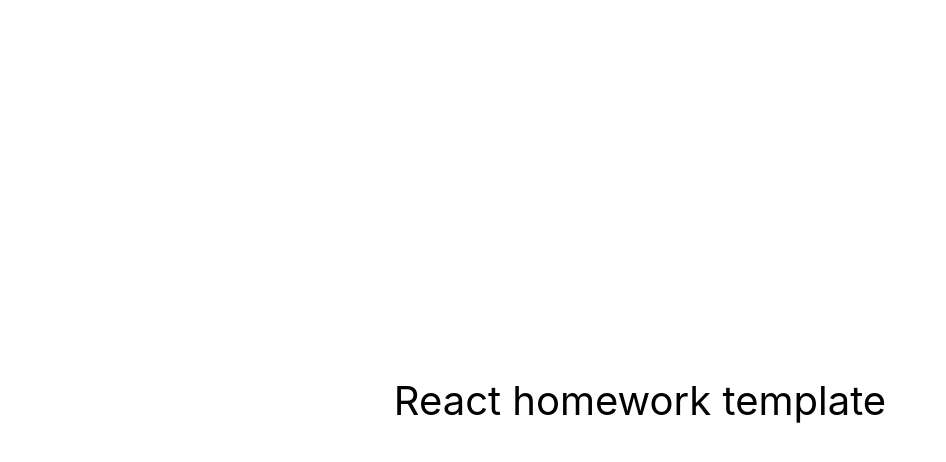
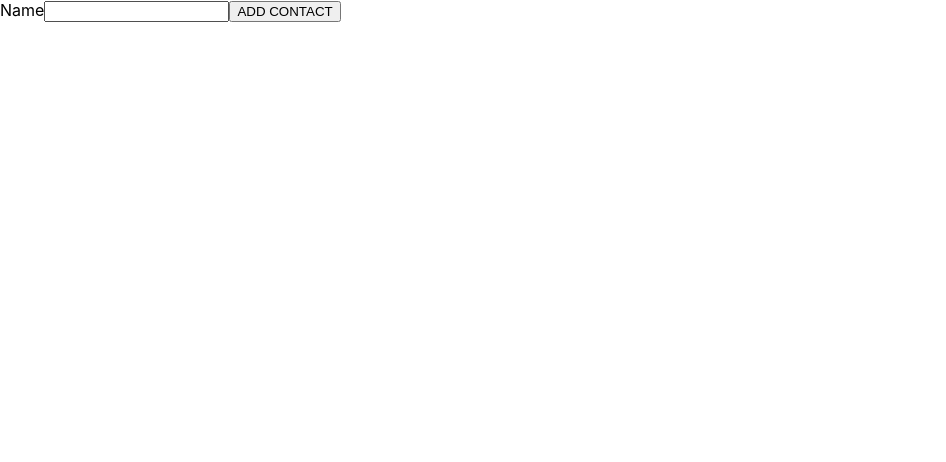
Before and after one commit to kolotiuk/goit-react-hw-02-phonebook, a React (Create React App) app: page / in a window 1280 px wide. Shown: the top 462 px of the page, without its empty margins (0-946 px from the left). Built offline with nearby package versions, Linux system fonts and the light colour scheme.

Commit message:
add 1 task

```diff
--- a/package.json
+++ b/package.json
@@ -10,6 +10,7 @@
     "react": "^18.1.0",
     "react-dom": "^18.1.0",
     "react-scripts": "5.0.1",
+    "uuid": "^9.0.0",
     "web-vitals": "^2.1.3"
   },
   "scripts": {
--- a/src/components/App.jsx
+++ b/src/components/App.jsx
@@ -1,16 +1,9 @@
+import PhonePage from './PhonePage';
+
 export const App = () => {
   return (
-    <div
-      style={{
-        height: '100vh',
-        display: 'flex',
-        justifyContent: 'center',
-        alignItems: 'center',
-        fontSize: 40,
-        color: '#010101'
-      }}
-    >
-      React homework template
+    <div>
+      <PhonePage />
     </div>
   );
 };
--- /dev/null
+++ b/src/components/ContactsList/ContactsList.jsx
@@ -0,0 +1,13 @@
+const ContactsList = ({ contacts }) => {
+  return (
+    <ol>
+      {contacts.map(el => (
+        <li key={el.id}>
+          {el.name}
+        </li>
+      ))}
+    </ol>
+  );
+};
+
+export default ContactsList;
--- /dev/null
+++ b/src/components/Form/Form.jsx
@@ -0,0 +1,44 @@
+import React, { Component } from 'react';
+import { v4 as uuid } from 'uuid';
+
+const INITIAL_STATE = { name: '' };
+
+export default class Form extends Component {
+  state = INITIAL_STATE;
+
+  handleSubmit = e => {
+    e.preventDefault();
+    this.props.handleAddContact({ ...this.state, id: uuid() });
+    this.reset();
+  };
+
+  handleInputValue = event => {
+    const { name, value } = event.target;
+
+    this.setState({ [name]: value });
+  };
+
+  reset = () => this.setState(INITIAL_STATE);
+
+  render() {
+    const { name } = this.state;
+    const { handleSubmit, handleInputValue } = this;
+    return (
+      <form onSubmit={handleSubmit}>
+        <label>
+          Name
+          <input
+            type="text"
+            name="name"
+            value={name}
+            pattern="^[a-zA-Zа-яА-Я]+(([' -][a-zA-Zа-яА-Я ])?[a-zA-Zа-яА-Я]*)*$"
+            title="Name may contain only letters, apostrophe, dash and spaces. For example Adrian, Jacob Mercer, Charles de Batz de Castelmore d'Artagnan"
+            required
+            onChange={handleInputValue}
+          />
+        </label>
+        <button type="submit">ADD CONTACT</button>
+      </form>
+    );
+  }
+}
--- /dev/null
+++ b/src/components/Form/index.js
@@ -0,0 +1 @@
+export { default } from './Form';
--- /dev/null
+++ b/src/components/PhonePage/PhonePage.jsx
@@ -0,0 +1,26 @@
+import React, { Component } from 'react';
+import Form from 'components/Form';
+import ContactsList from 'components/ContactsList/ContactsList';
+
+export default class PhonePage extends Component {
+  state = {
+    contacts: [],
+  };
+
+  handleAddContact = contact =>
+    this.setState(prevState => ({
+      contacts: [...prevState.contacts, contact],
+    }));
+
+  render() {
+    const { contacts } = this.state;
+    const { handleAddContact } = this;
+
+    return (
+      <>
+        <Form handleAddContact={handleAddContact} />
+        <ContactsList contacts={contacts} />
+      </>
+    );
+  }
+}
--- /dev/null
+++ b/src/components/PhonePage/index.js
@@ -0,0 +1 @@
+export { default } from './PhonePage';
```
Also changed, not shown: 1 other file (tests, documents, lock files or other folders).
